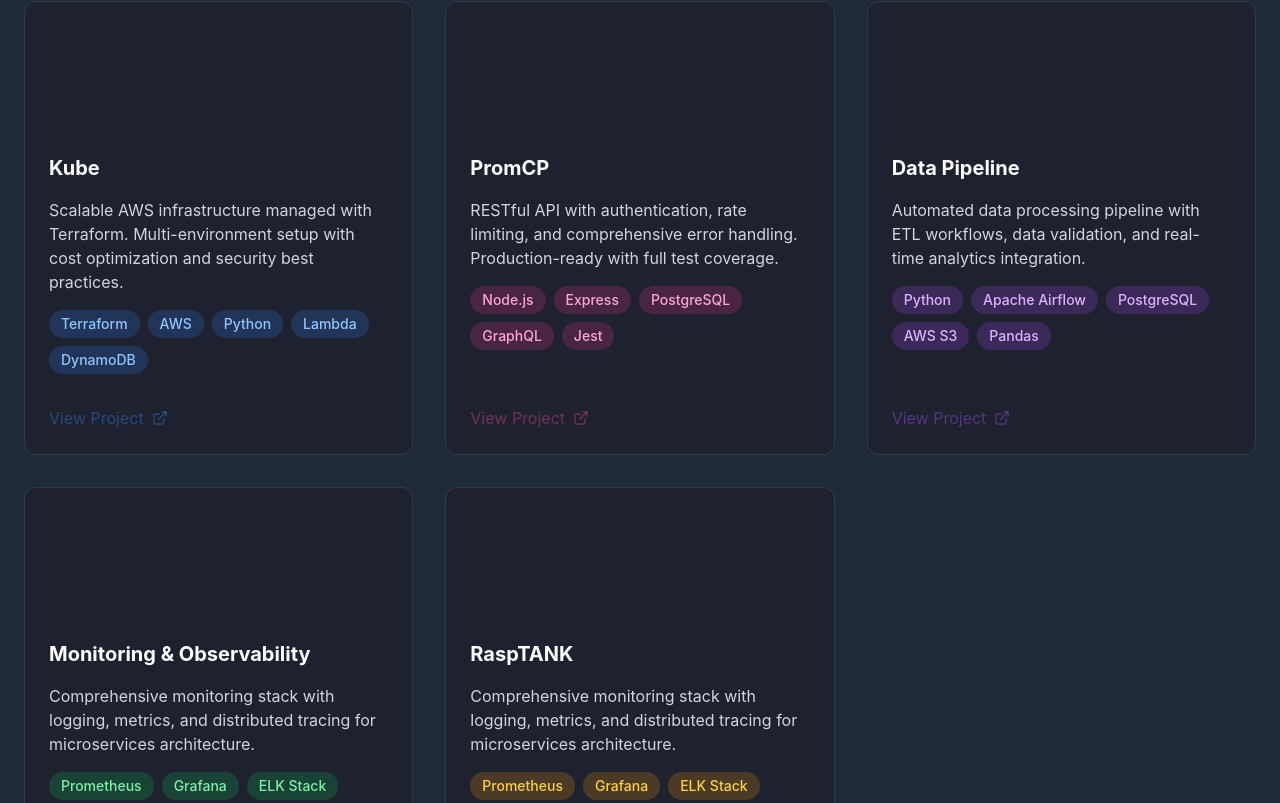
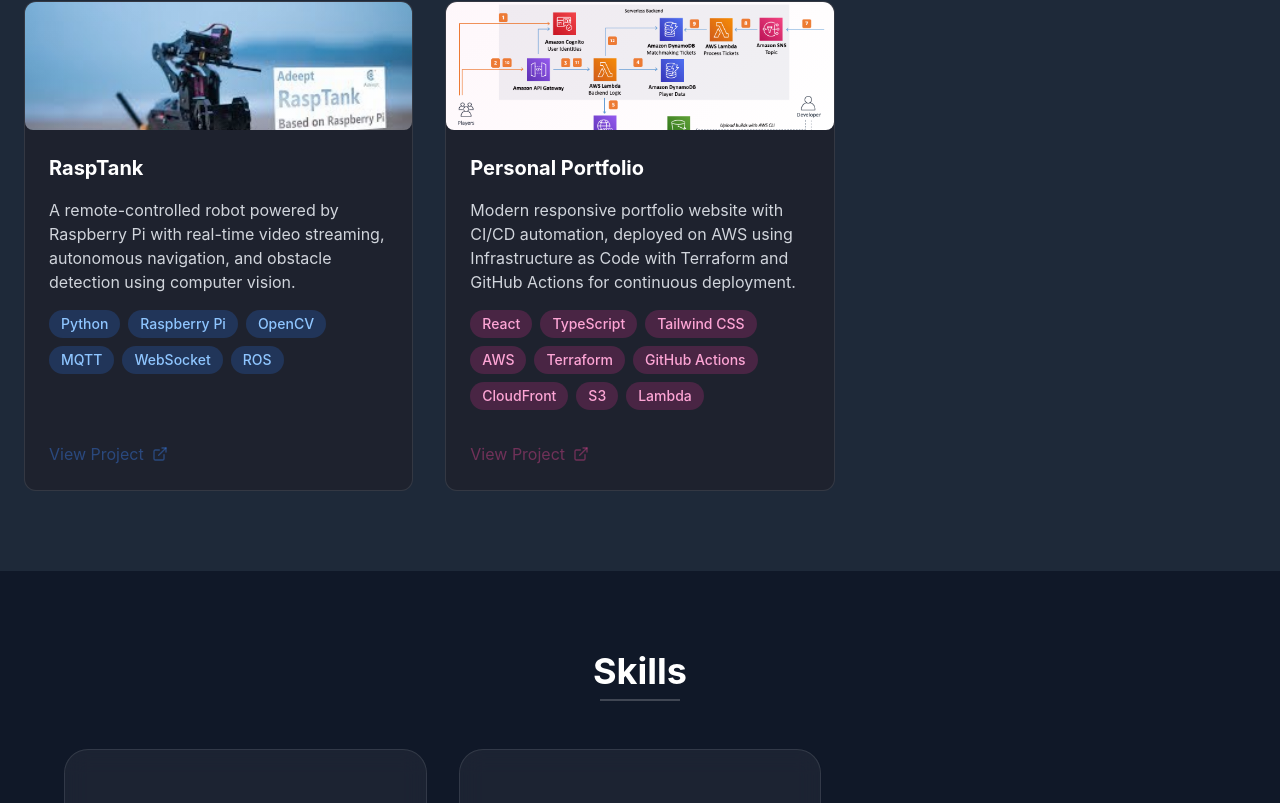
Before and after one commit to rbenna1/portfolio, a React (Vite) app in the folder client/: page / in a window 1280 px wide. Shown: the part 977-1780 px from the top of the page. Built offline with nearby package versions, Linux system fonts and the light colour scheme; no server answers.

Commit message:
fix : show project images [skip ci]

```diff
--- a/client/src/App.tsx
+++ b/client/src/App.tsx
@@ -334,7 +334,7 @@ import {
 							<motion.div
 								aria-hidden
 								className="h-32 relative overflow-hidden rounded-lg"
-								initial={ { opacity: 0 } }
+								initial={ { opacity: 1 } }
 								whileHover={ { opacity: 1 } }
 								transition={ { duration: 0.3 } }
 							>
--- a/client/src/content.tsx
+++ b/client/src/content.tsx
@@ -74,39 +74,18 @@ export const projects: {
 	img: string;
 }[] = [
 	{
-		title: "Kube",
-		description: "Scalable AWS infrastructure managed with Terraform. Multi-environment setup with cost optimization and security best practices.",
-		tech: [ "Terraform", "AWS", "Python", "Lambda", "DynamoDB" ],
-		link: "https://github.com/rbenna1",
-		img: "/project/infrastructure.webp"
+		title: "RaspTank",
+		description: "A remote-controlled robot powered by Raspberry Pi with real-time video streaming, autonomous navigation, and obstacle detection using computer vision.",
+		tech: [ "Python", "Raspberry Pi", "OpenCV", "MQTT", "WebSocket", "ROS" ],
+		link: "https://github.com/rbenna1/Remotely-Controlled-Robot",
+		img: "/project/mqdefault.jpg"
 	},
 	{
-		title: "PromCP",
-		description: "RESTful API with authentication, rate limiting, and comprehensive error handling. Production-ready with full test coverage.",
-		tech: [ "Node.js", "Express", "PostgreSQL", "GraphQL", "Jest" ],
-		link: "https://github.com/rbenna1",
-		img: "/project/backend.webp"
-	},
-	{
-		title: "Data Pipeline",
-		description: "Automated data processing pipeline with ETL workflows, data validation, and real-time analytics integration.",
-		tech: [ "Python", "Apache Airflow", "PostgreSQL", "AWS S3", "Pandas" ],
-		link: "https://github.com/rbenna1",
-		img: "/project/pipeline.webp"
-	},
-	{
-		title: "Monitoring & Observability",
-		description: "Comprehensive monitoring stack with logging, metrics, and distributed tracing for microservices architecture.",
-		tech: [ "Prometheus", "Grafana", "ELK Stack", "Jaeger", "Docker" ],
-		link: "https://github.com/rbenna1",
-		img: "/project/monitoring.webp"
-	},
-	{
-		title: "RaspTANK",
-		description: "Comprehensive monitoring stack with logging, metrics, and distributed tracing for microservices architecture.",
-		tech: [ "Prometheus", "Grafana", "ELK Stack", "Jaeger", "Docker" ],
-		link: "https://github.com/rbenna1",
-		img: "/project/monitoring.webp"
+		title: "Personal Portfolio",
+		description: "Modern responsive portfolio website with CI/CD automation, deployed on AWS using Infrastructure as Code with Terraform and GitHub Actions for continuous deployment.",
+		tech: [ "React", "TypeScript", "Tailwind CSS", "AWS", "Terraform", "GitHub Actions", "CloudFront", "S3", "Lambda" ],
+		link: "https://github.com/rbenna1/portfolio",
+		img: "/project/archi.png"
 	}
 ] as const;
 
```
Also changed, not shown: client/public/project/archi.png (added), client/public/project/mqdefault.jpg (added).
